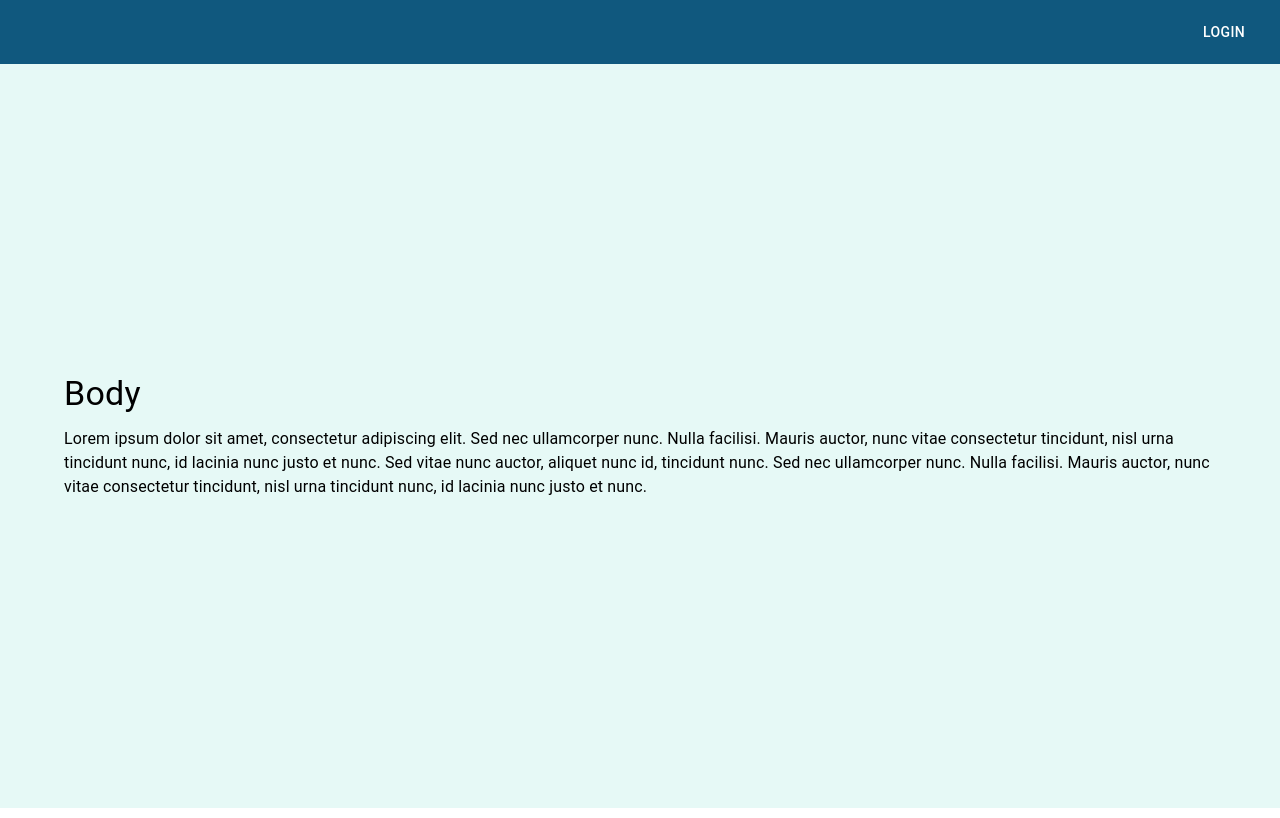
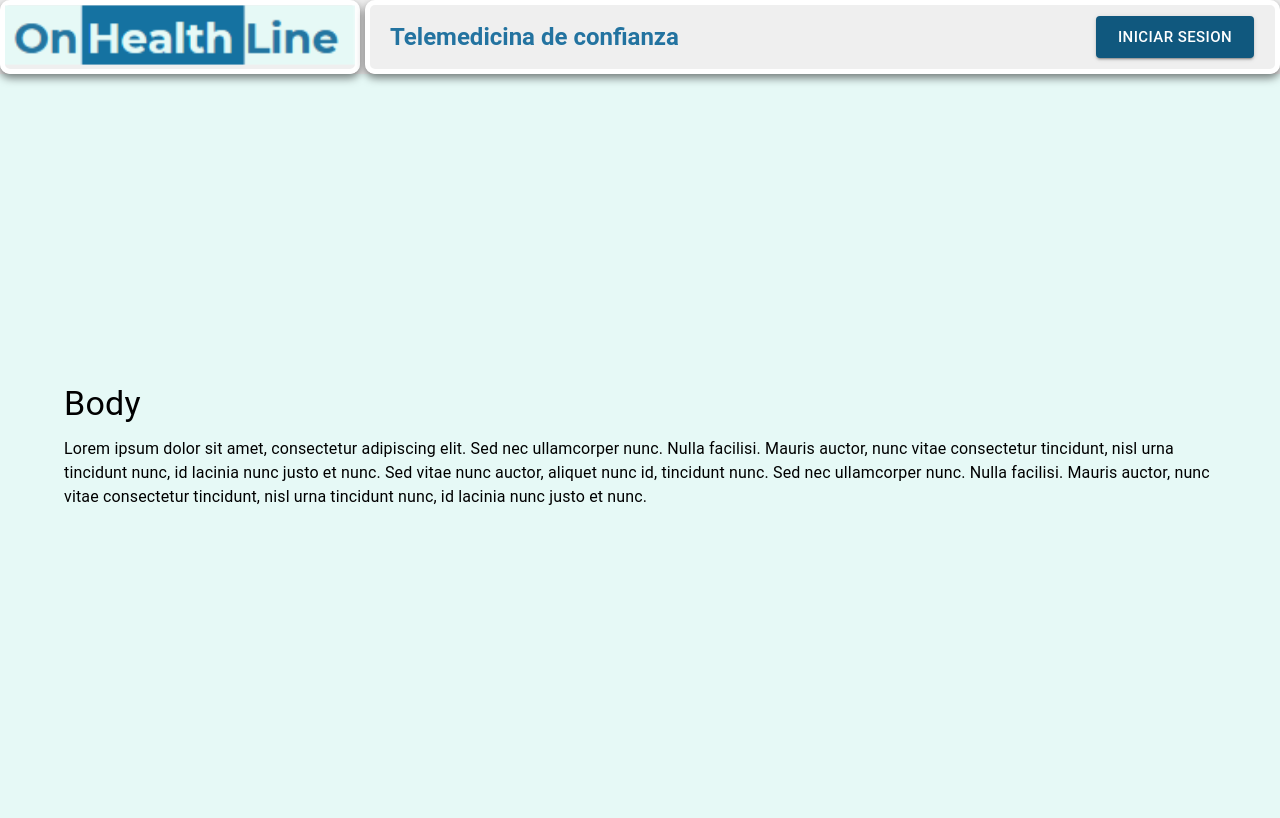
Before and after one commit to 3rnestocs/onhealthline, a Next.js app: page / in a window 1280 px wide. Built offline with nearby package versions, Linux system fonts and the light colour scheme.

Commit message:
Eliminacion de OAppBar e integracion de loggedheader en inicio de la app.

```diff
--- a/src/app/page.js
+++ b/src/app/page.js
@@ -2,7 +2,8 @@
 import * as React from 'react';
 import { BrowserRouter, Routes, Route } from "react-router-dom";
 import { useLocation, useNavigate } from "react-router-dom";
-import OAppBar from '@/components/OAppBar';
+import { useState, useEffect } from 'react';
+import LoggedHeader from '@/components/LoggedHeader';
 import Home from './home';
 import Access from './access/access';
 import Register from './access/register/register';
@@ -28,6 +29,10 @@ function App() {
 }
 
 function Content() {
+  const [showLoginButton, setShowLoginButton] = useState(true);
+  const navigate = useNavigate();
+  const location = useLocation();
+  const [showAppBar, setShowAppBar] = useState(true);
   const handleMenuClick = () => {
     navigate('/');
     setShowLoginButton(true);
@@ -38,34 +43,30 @@ function Content() {
     setShowLoginButton(false);
   };
 
-  const [showLoginButton, setShowLoginButton] = React.useState(true);
-  const navigate = useNavigate();
-  const location = useLocation();
-  const [showAppBar, setShowAppBar] = React.useState(true);
 
-  React.useEffect(() => {
+  useEffect(() => {
     document.body.style.margin = '0';
     document.body.style.padding = '0';
   }, []);
 
-  React.useEffect(() => {
+  useEffect(() => {
     // Reset showLoginButton to true when navigating back to the home page
     if (location.pathname === '/') {
       setShowLoginButton(true);
     }
   }, [location.pathname]);
 
-  React.useEffect(() => {
+  useEffect(() => {
     setShowAppBar(!['/schedules', '/myschedules','/myProfile'].includes(location.pathname));
   }, [location.pathname]);
 
   return (
     <>
       {showAppBar && (
-        <OAppBar
+        <LoggedHeader
           onMenuClick={handleMenuClick}
           onLoginClick={handleLoginClick}
-          showLoginButton={showLoginButton}
+          type={showLoginButton ? 'home' : 'access'}
         />
       )}
       <Routes>
--- a/src/components/Layouts/LoggedLayOut.jsx
+++ b/src/components/Layouts/LoggedLayOut.jsx
@@ -20,7 +20,7 @@ const StyledBox = styled(Box)({
 const LoggedLayOut = ({ children }) => {
   return (
     <div style={{ display: 'flex', flexDirection: 'column', minHeight: '100vh'}}>
-      <LoggedHeader />
+      <LoggedHeader type={'logged'} />
 
       {/* Contenido de la página */}
       <main style={{ flex: '1', textAlign: 'center',}}>
--- a/src/components/LoggedHeader.jsx
+++ b/src/components/LoggedHeader.jsx
@@ -1,11 +1,13 @@
 import React from 'react';
 import Image from 'next/image';
-import { AppBar, Typography, Box, IconButton } from '@mui/material';
-import NotificationsIcon from '@mui/icons-material/Notifications';
+import { AppBar, Typography, Box, IconButton, Button } from '@mui/material';
+// import NotificationsIcon from '@mui/icons-material/Notifications';
 import AccountCircleIcon from '@mui/icons-material/AccountCircle';
 import { styled } from '@mui/system';
 import { Link } from 'react-router-dom'
 import { getUserName } from '@/utils/localStorageHelper';
+import HomeIcon from '@mui/icons-material/Home';
+import OButton from './OButton';
 
 const StyledAppBar = styled(AppBar)({
   display: 'flex',
@@ -45,7 +47,7 @@ const StyledIconButton = styled(IconButton)({
   },
 });
 
-const LoggedHeader = () => {
+const LoggedHeader = ({ onMenuClick, onLoginClick, type }) => {
   return (
     <StyledAppBar position='sticky'>
       <StyledBox className='logo'>
@@ -56,20 +58,34 @@ const LoggedHeader = () => {
       </StyledBox>
 
       <StyledBox className='options'>
+        {type == "access" && (
+          <IconButton
+            edge="start"
+            onClick={onMenuClick}
+            sx={{ marginLeft: '10px', marginRight: '0px' }}
+          >
+            <HomeIcon sx={{ fontSize: 40, color: "#10587e" }} />
+          </IconButton>
+        )}
         <Box sx={{ display: 'flex', flexDirection: 'row', justifyContent: 'flex-start', alignItems: 'center', flexGrow: 0.80 }}>
           <StyledTypography variant='h5' sx={{ fontWeight: 'bold', padding: '6px 20px' }}>Telemedicina de confianza</StyledTypography>
         </Box>
-
-        <Box sx={{ display: 'flex', flexDirection: 'row', justifyContent: 'flex-end', alignItems: 'center' }}>
+        <Box sx={{ display: 'flex', flexDirection: 'row', justifyContent: 'flex-end', alignItems: 'center', flexGrow: 0.15 }}>
           {/* <StyledIconButton>
               <Link to='/'> <NotificationsIcon sx={{ color: '#2373a0' }} /> </Link>
             </StyledIconButton> */}
+          {type == "home" && (
+              <OButton onClick={onLoginClick} title={'Iniciar sesion'} />
+          )}
 
+          {type == "logged" && (
+            <>
               <StyledIconButton>
                 <Link to='/myProfile'> <AccountCircleIcon sx={{ color: '#2373a0' }} /> </Link>
               </StyledIconButton>
               <Link to='/myProfile' style={{ textDecoration: 'none' }}> <StyledTypography variant='h6' >{getUserName()}</StyledTypography> </Link>
-
+            </>
+          )}
         </Box>
       </StyledBox>
     </StyledAppBar>
--- a/src/components/OAppBar.jsx
+++ /dev/null
@@ -1,33 +0,0 @@
-import React from 'react';
-import { AppBar, Toolbar, IconButton, Button } from '@mui/material';
-import HomeIcon from '@mui/icons-material/Home';
-
-function OAppBar({ onMenuClick, onLoginClick, showLoginButton }) {
-    return (
-        <AppBar position="static" sx={{ backgroundColor: '#10587e' }}>
-            <Toolbar sx={{ display: 'flex', justifyContent: 'space-between' }}>
-                <div style={{ display: 'flex', alignItems: 'center' }}>
-                    {!showLoginButton && (
-                        <IconButton
-                            size="large"
-                            edge="start"
-                            color="inherit"
-                            aria-label="menu"
-                            onClick={onMenuClick}
-                        >
-                            <HomeIcon />
-                        </IconButton>
-                    )}
-                    {showLoginButton && (
-                        <div style={{ width: '24px' }} />
-                    )}
-                </div>
-                {showLoginButton && (
-                    <Button color="inherit" onClick={onLoginClick}>Login</Button>
-                )}
-            </Toolbar>
-        </AppBar>
-    );
-};
-
-export default OAppBar;
--- a/src/components/OButton.jsx
+++ b/src/components/OButton.jsx
@@ -15,7 +15,7 @@ const OButton = ({
       type="submit"
       size="large"
       variant="contained"
-      sx={{ mt: 2, mb: 2, bgcolor: bg, color: color, width: fullWidth ? '100%' : 'auto' }}
+      sx={{ bgcolor: bg, color: color, width: fullWidth ? '100%' : 'auto' }}
       onClick={onClick}
       startIcon={icon}
     >
```
Also changed, not shown: 1 other file (tests, documents, lock files or other folders). Lines whose indentation alone changed are shown as unchanged.
